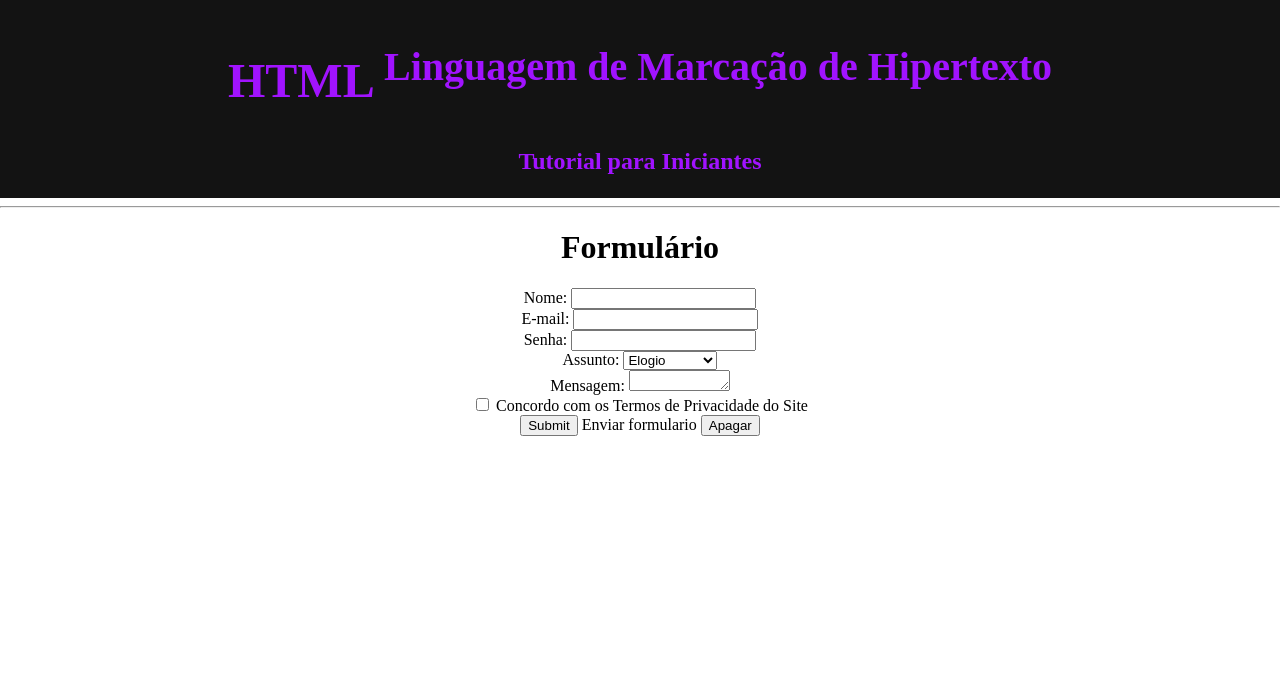
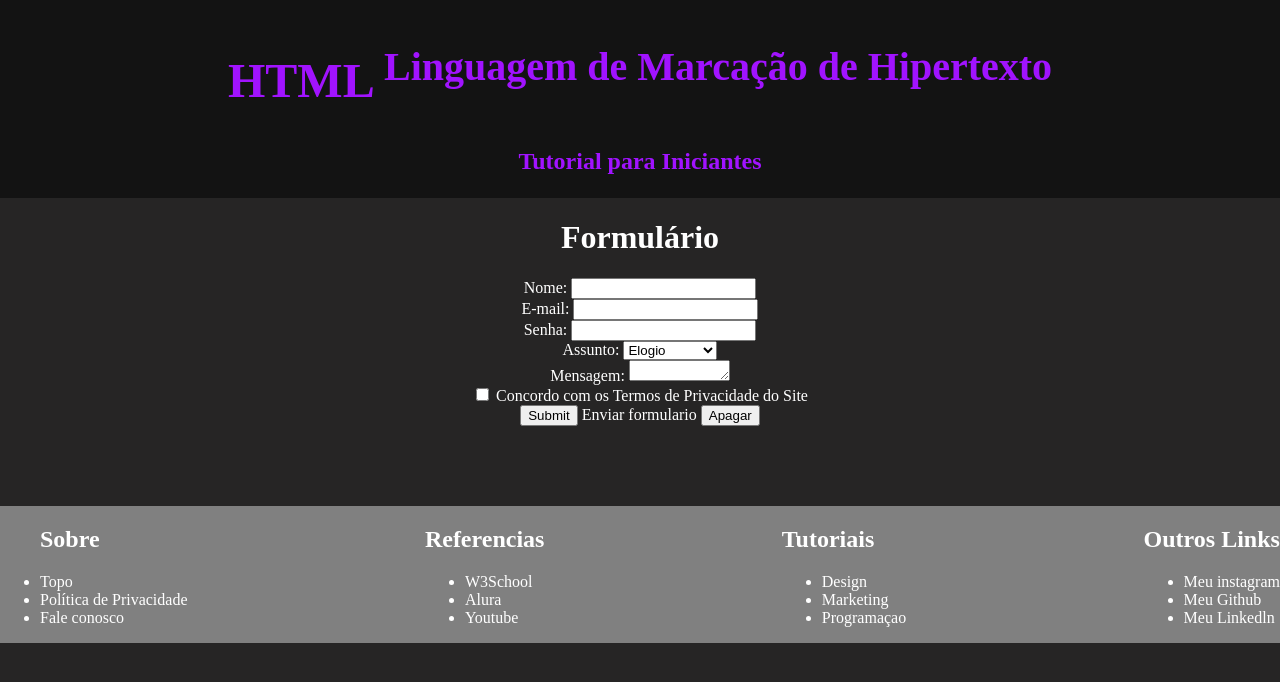
Before and after one commit to felipenobrg/simple-page-html-college-work, a plain HTML site: page documento.html in a window 1280 px wide. Drawn offline with Linux system fonts and the light colour scheme.

Commit message:
novas mundaças

```diff
--- a/documento.html
+++ b/documento.html
@@ -6,7 +6,7 @@
     <meta name="viewport" content="width=device-width, initial-scale=1.0">
     <title>Inputs</title>
 </head>
-<body style="margin: 0;">
+<body style="margin: 0; background-color: rgb(38, 37, 37);">
     <header style="text-align: center; background-color: #131313; color: #A113FF; padding: 0.2em; margin: 0;">
         <div>
           <h2 style="font-size: 3rem;">HTML <sup>Linguagem de Marcação de Hipertexto</sup></h2>
@@ -14,8 +14,7 @@
         </div>
       </header>
 
-    <hr>
-
+    <div style="color: #fff;">
     <h1 style="text-align: center;">Formulário</h1>
     <section style="text-align: center;">
     <form method="get" action="obrigado.html">
@@ -52,5 +51,44 @@
     <input type="reset" value="Apagar">
     </form>
     </section>
+
+    <footer id="rodape" style="color: #fff; display: flex; flex-direction: row; justify-content: space-between; margin-top: 5rem; background-color: grey;">
+        <div>
+        <ul>
+         <h2>Sobre</h2>
+         <li><a href="index.html" style="color: #fff; text-decoration: none;">Topo</a></li>
+         <li><a href="https://www.wonder.legal/br/modele/politica-privacidade?msclkid=dc154736d20e18836b522376507ce6fe" style="color: #fff; text-decoration: none;">Política de Privacidade</a></li>
+         <li><a href="./documento.html" style="color: #fff; text-decoration: none;">Fale conosco</a></li>
+        </ul>
+        </div>
+
+        <div>
+        <h2>Referencias</h2>
+        <ul>
+        <li ><a href="https://www.w3schools.com/" style="color: #fff; text-decoration: none;">W3School</a></li>
+        <li><a href="https://www.alura.com.br/" style="color: #fff; text-decoration: none;">Alura</a></li>
+        <li><a href="https://www.youtube.com/" style="color: #fff; text-decoration: none;">Youtube</a></li>
+       </ul>
+       </div>
+
+       <div>
+         <h2>Tutoriais</h2>
+         <ul>
+           <li><a href="https://www.designi.com.br/" style="color: #fff; text-decoration: none;">Design</a> </li>
+           <li><a href="https://rockcontent.com/br/blog/o-que-e-marketing/" style="color: #fff; text-decoration: none;">Marketing</a> </li>
+           <li><a href="https://www.youtube.com/watch?v=8mei6uVttho&list=PLHz_AreHm4dmSj0MHol_aoNYCSGFqvfXV" style="color: #fff; text-decoration: none;">Programaçao</a> </li>
+         </ul>
+       </div>
+
+       <div>
+         <h2>Outros Links</h2>
+         <ul>
+           <li><a href="https://www.instagram.com/felipenobrg/" style="color: #fff; text-decoration: none;">Meu instagram</a> </li>
+           <li><a href="https://github.com/felipenobrg" style="color: #fff; text-decoration: none;">Meu Github</a> </li>
+           <li><a href="https://www.linkedin.com/in/felipenobrg/" style="color: #fff; text-decoration: none;">Meu Linkedln</a> </li>
+         </ul>
+       </div>
+       </footer>
+</div>
 </body>
 </html>
```
Also changed, not shown: index.html (+6 -6 lines).
